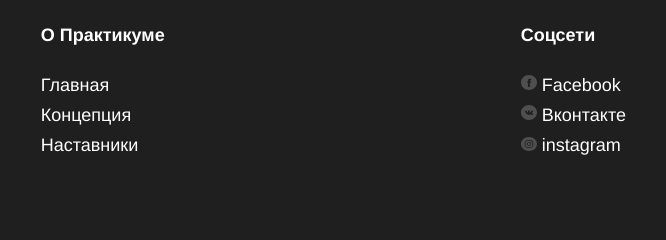
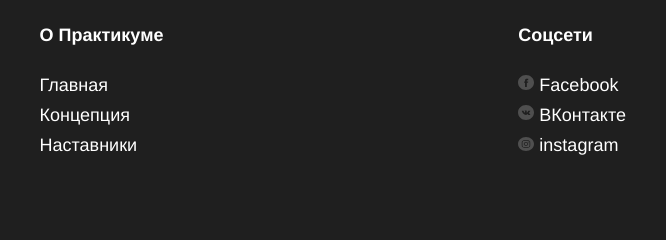
Before and after one commit to dhoine345/how-to-learn, a plain HTML site: page index.html in a window 1280 px wide. Shown: the part 3714-3954 px from the top of the page, 590-1256 px from the left. Drawn offline with Linux system fonts and the light colour scheme.

Commit message:
Проектная работа 1 19.11.2021

```diff
--- a/index.html
+++ b/index.html
@@ -141,9 +141,9 @@
         <li class="footer__column_content_social">
           <p class="footer__column-heading">Соцсети</p>
           <nav class="footer__column-links">
-            <a href="#" class="footer__column-link"><img src="./images/facebook_color_white.svg"> Facebook</a>
-            <a href="#" class="footer__column-link"><img src="./images/vk_color_white.svg"> Вконтакте</a>
-            <a href="#" class="footer__column-link"><img src="./images/instagram_color_white.svg"> instagram</a>
+            <a href="#" class="footer__column-link"><img src="./images/facebook_color_white.svg" alt="facebook"> Facebook</a>
+            <a href="#" class="footer__column-link"><img src="./images/vk_color_white.svg" alt="vkontakte"> ВКонтакте</a>
+            <a href="#" class="footer__column-link"><img src="./images/instagram_color_white.svg" alt="Instagram"> instagram</a>
           </nav>
         </li>
       </ul>
--- a/styles/style.css
+++ b/styles/style.css
@@ -1,12 +1,8 @@
 .page {
   min-width: 1100px;
-  /* мы ещё не умеем делать мобильную версию сайта, */
-  /* поэтому выше установлена минимальная ширина страницы */
   max-width: 1600px;
-  /* выше установили ограничение по максимальной ширине */
-  margin: 0 auto;
-  /* выше для экранов больше 1600px отцентрировали весь контент */
-  font-family: 'Helvetica Neue', Arial, sans-serif;
+    margin: 0 auto;
+    font-family: 'Helvetica Neue', Arial, sans-serif;
   }
 
 .header {
@@ -343,20 +339,3 @@ text-decoration: none;
   font-size: 18px;
   font-weight: normal;
 }
-
-
-
-/* ниже мы привели пример двух селекторов, чтобы вы вспомнили запись элемента
-.header__square-pic {
-  height: 568px;
-  width: 568px;
-}
-*/
-/* и элемента с модификатором вида ключ-значение
-.table__cell_theme_dark {
-  width: 200px;
-  color: white;
-  margin-right: 0;
-  margin-top: 80px;
-}
-*/
```
